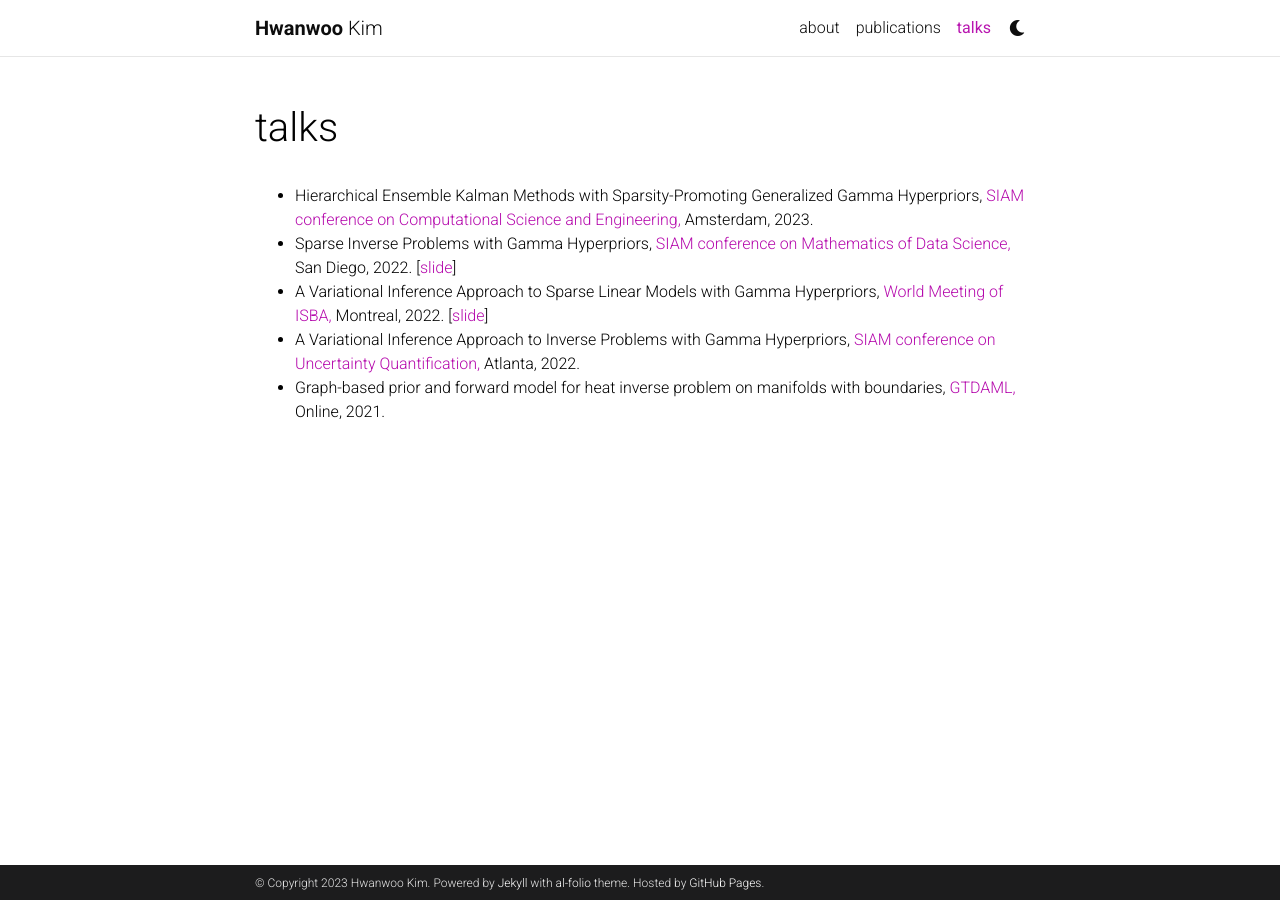
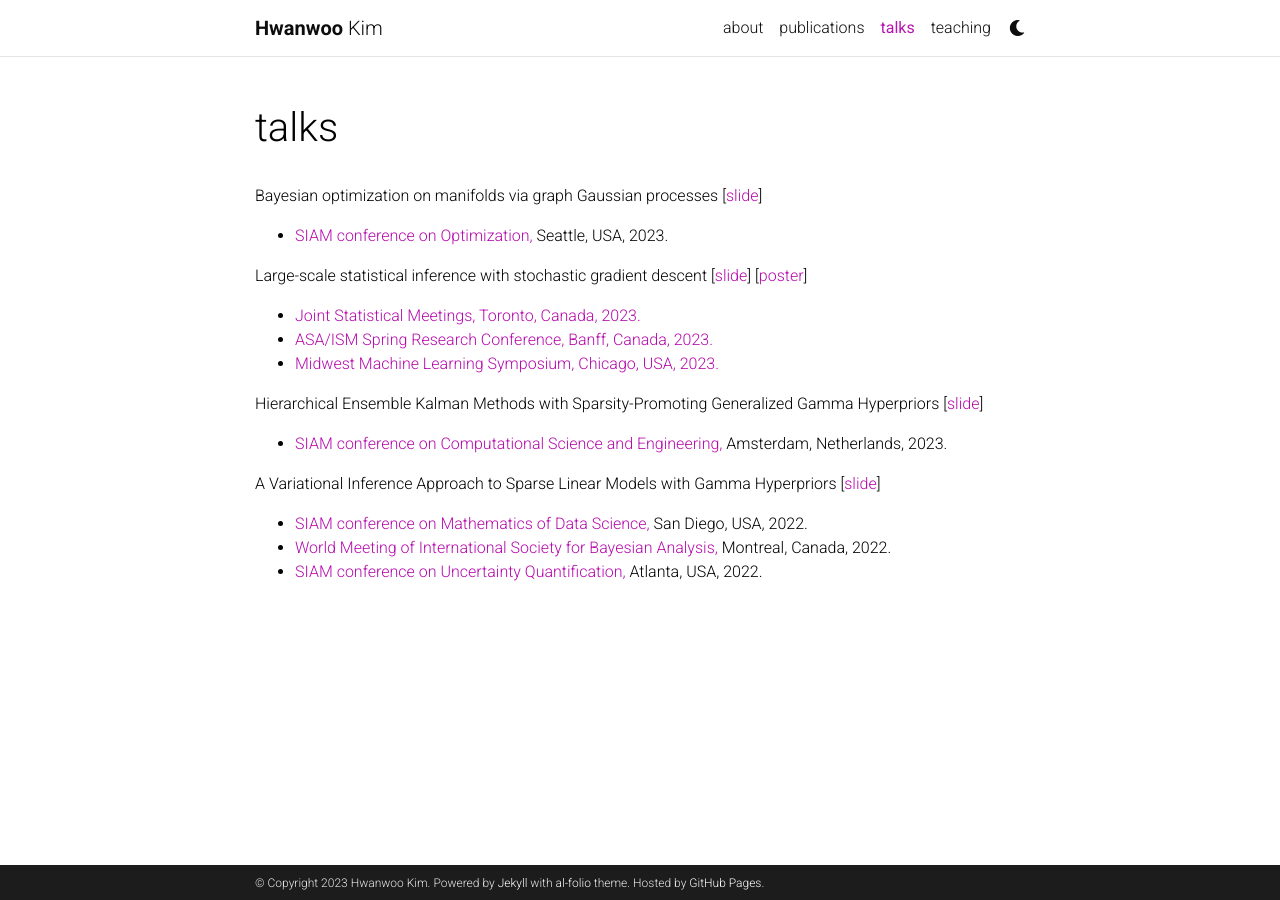
Before and after one commit to hwkim12/hwkim12.github.io, a Jekyll site: the page built from _pages/talks.md, in a window 1280 px wide. Built offline with Jekyll 4.4.1, drawn with Linux system fonts in a browser that asks for light colours; comment, search, counter and statistics services are not loaded; a style sheet for code colours, icons or effects is not loaded.

Commit message:
2023 FALL UPDATE

```diff
--- a/_bibliography/papers.bib
+++ b/_bibliography/papers.bib
@@ -12,8 +12,8 @@
 	arxiv = {2210.10962},
 	author = {Kim, Hwanwoo and Sanz-Alonso, Daniel and Yang, Ruiyi},
 	date-added = {2023-01-21 21:07:48 -0600},
-	date-modified = {2023-01-21 21:07:48 -0600},
-	journal = {Under Review},
+	date-modified = {2023-10-09 22:26:41 -0500},
+	journal = {minor revision at SIAM Journal on Mathematics of Data Science},
 	title = {Optimization on Manifolds via Graph Gaussian Processes},
 	year = {2023}}
 
--- a/_pages/talks.md
+++ b/_pages/talks.md
@@ -6,9 +6,18 @@ description:
 nav: true
 nav_order: 5
 ---
-* Hierarchical Ensemble Kalman Methods with Sparsity-Promoting Generalized Gamma Hyperpriors, <a href="https://www.siam.org/conferences/cm/conference/mds22"> SIAM conference on Computational Science and Engineering, </a> Amsterdam, 2023.
-* Sparse Inverse Problems with Gamma Hyperpriors, <a href="https://www.siam.org/conferences/cm/conference/mds22"> SIAM conference on Mathematics of Data Science, </a> San Diego, 2022. [[slide](/assets/pdf/Hierarchical_SIAM_MODS.pdf)]
-* A Variational Inference Approach to Sparse Linear Models with Gamma Hyperpriors, <a href="https://isbawebmaster.github.io/ISBA2022/"> World Meeting of ISBA, </a> Montreal, 2022. [[slide](/assets/pdf/VIAS_ISBA.pdf)]
-* A Variational Inference Approach to Inverse Problems with Gamma Hyperpriors, <a href="https://www.siam.org/conferences/cm/conference/uq22"> SIAM conference on Uncertainty Quantification, </a> Atlanta, 2022.
-* Graph-based prior and forward model for heat inverse
-problem on manifolds with boundaries, <a href="https://gtdaml.wixsite.com/2021"> GTDAML, </a> Online, 2021.
+Bayesian optimization on manifolds via graph Gaussian processes [[slide](/assets/pdf/GRAPH_BO.pdf)]
+* <a href="https://www.siam.org/conferences/cm/conference/op23"> SIAM conference on Optimization, </a> Seattle, USA, 2023.
+
+Large-scale statistical inference with stochastic gradient descent [[slide](/assets/pdf/SGD_INF.pdf)] [[poster](/assets/pdf/SGD_INF_POST.pdf)]
+* <a href="https://ww2.amstat.org/meetings/jsm/2023/"> Joint Statistical Meetings, Toronto, Canada, 2023.
+* <a href="https://sites.google.com/view/src2023"> ASA/ISM Spring Research Conference, Banff, Canada, 2023.
+* <a href="https://midwest-ml.org/2023/"> Midwest Machine Learning Symposium, Chicago, USA, 2023.
+
+Hierarchical Ensemble Kalman Methods with Sparsity-Promoting Generalized Gamma Hyperpriors [[slide](/assets/pdf/HIERARCHICAL_SIAM_CSE.pdf)]
+* <a href="https://www.siam.org/conferences/cm/conference/mds22"> SIAM conference on Computational Science and Engineering, </a> Amsterdam, Netherlands, 2023.
+
+A Variational Inference Approach to Sparse Linear Models with Gamma Hyperpriors [[slide](/assets/pdf/VIAS_ISBA.pdf)]
+* <a href="https://www.siam.org/conferences/cm/conference/mds22"> SIAM conference on Mathematics of Data Science, </a> San Diego, USA, 2022.
+* <a href="https://isbawebmaster.github.io/ISBA2022/"> World Meeting of International Society for Bayesian Analysis, </a> Montreal, Canada, 2022.
+* <a href="https://www.siam.org/conferences/cm/conference/uq22"> SIAM conference on Uncertainty Quantification, </a> Atlanta, USA, 2022.
```
Also changed, not shown: other parts of _bibliography/papers.bib (+1 -1 lines), _pages/about.md (+11 -9 lines), _pages/teaching.md (added, +23 -0 lines), 4 other files.
